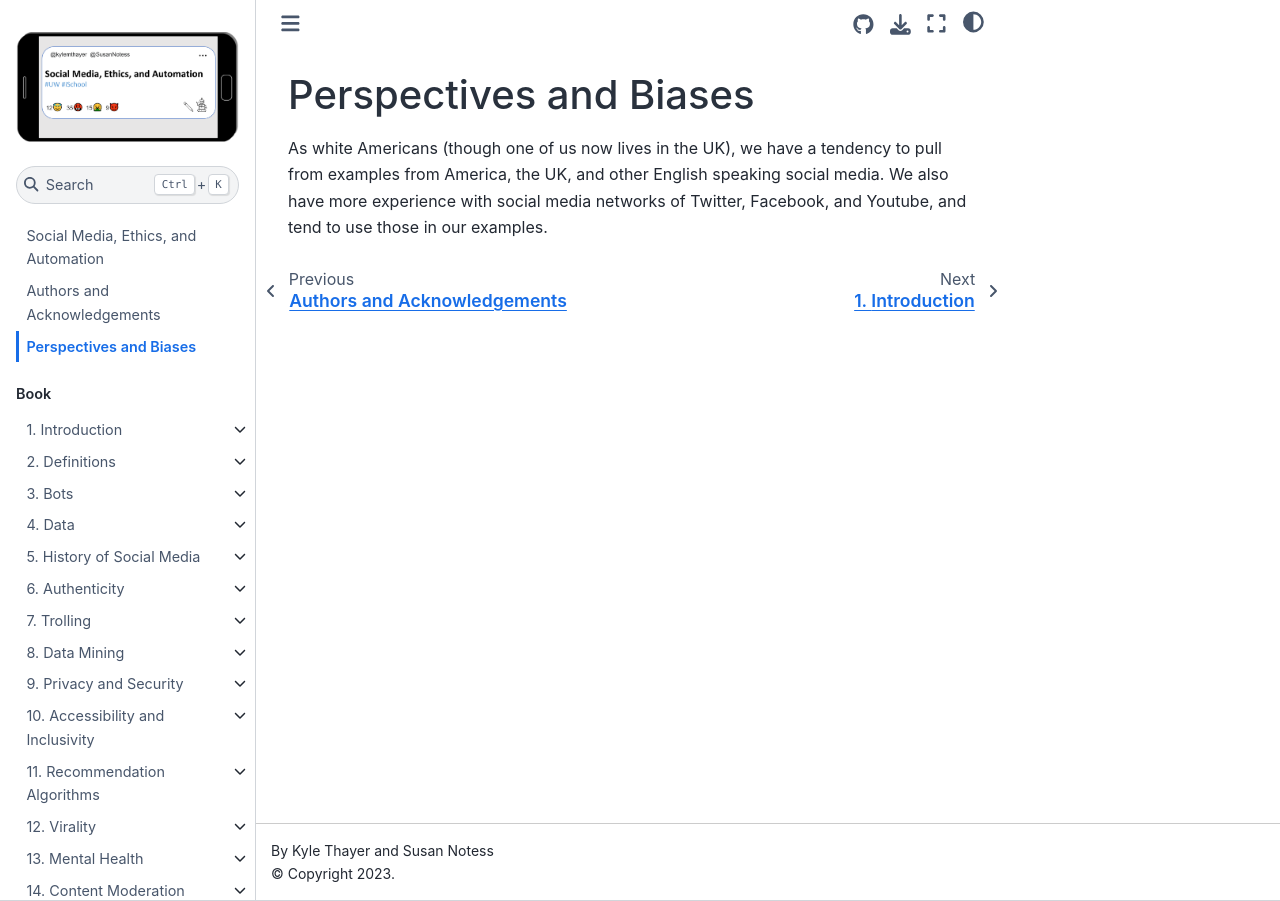
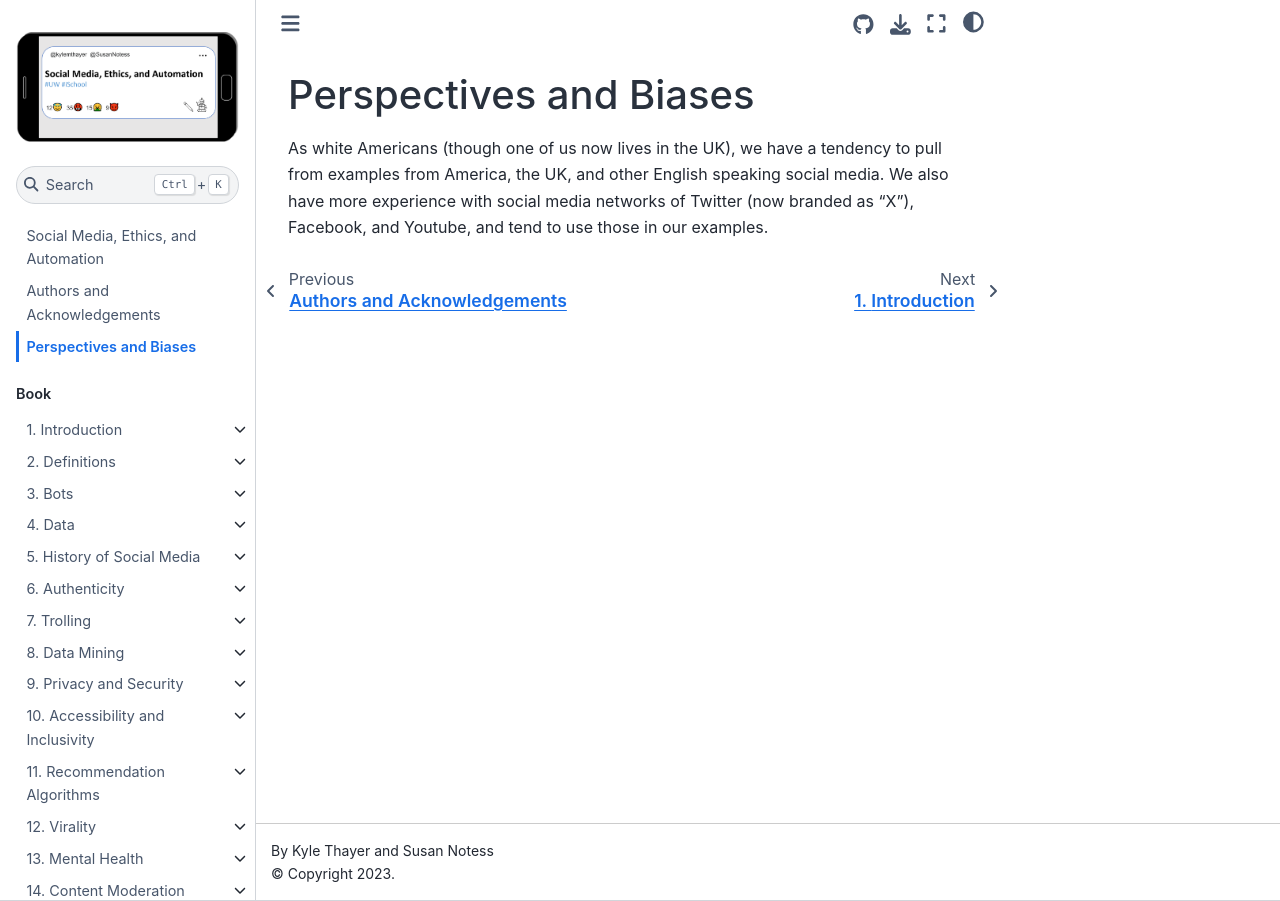
Before and after one commit to social-media-ethics-automation/book-src-reddit, a Jupyter Book: the page built from prefaces/perspectives_and_biases.md, in a window 1280 px wide. Built offline with Jupyter Book 1.0.4 settings and Sphinx 7.4.7 and the Sphinx Book theme 1.1.4, drawn with Linux system fonts in a browser that asks for light colours; pages that are not in the unit, such as notebooks, are missing from menus; a script that is not in the unit is left out.

Commit message:
Add update to bot problem on Twitter, and fix note typo

```diff
--- a/prefaces/perspectives_and_biases.md
+++ b/prefaces/perspectives_and_biases.md
@@ -1,3 +1,3 @@
 # Perspectives and Biases
 
-As white Americans (though one of us now lives in the UK), we have a tendency to pull from examples from America, the UK, and other English speaking social media. We also have more experience with social media networks of Twitter, Facebook, and Youtube, and tend to use those in our examples.
+As white Americans (though one of us now lives in the UK), we have a tendency to pull from examples from America, the UK, and other English speaking social media. We also have more experience with social media networks of Twitter (now branded as "X"), Facebook, and Youtube, and tend to use those in our examples.
```
Also changed, not shown: ch04_data/02_data_simplification.md (+5 -5 lines), 1 other file.
